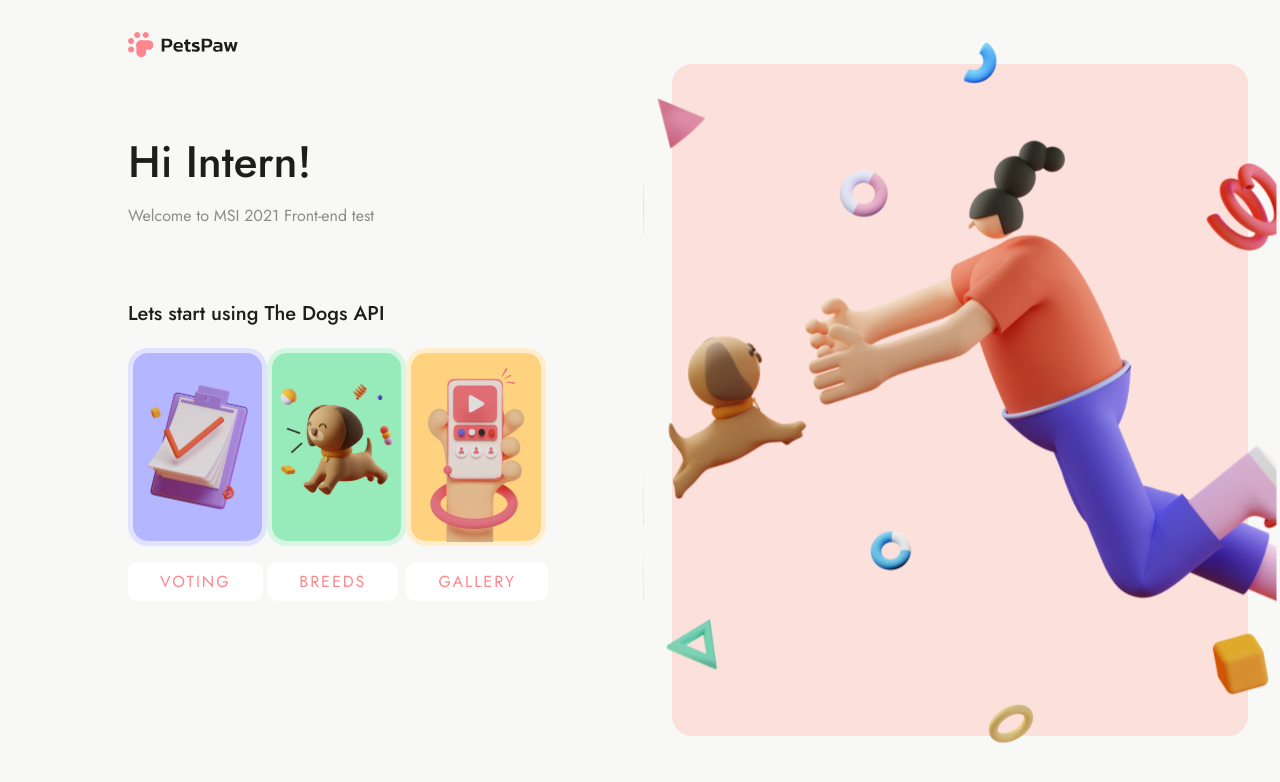
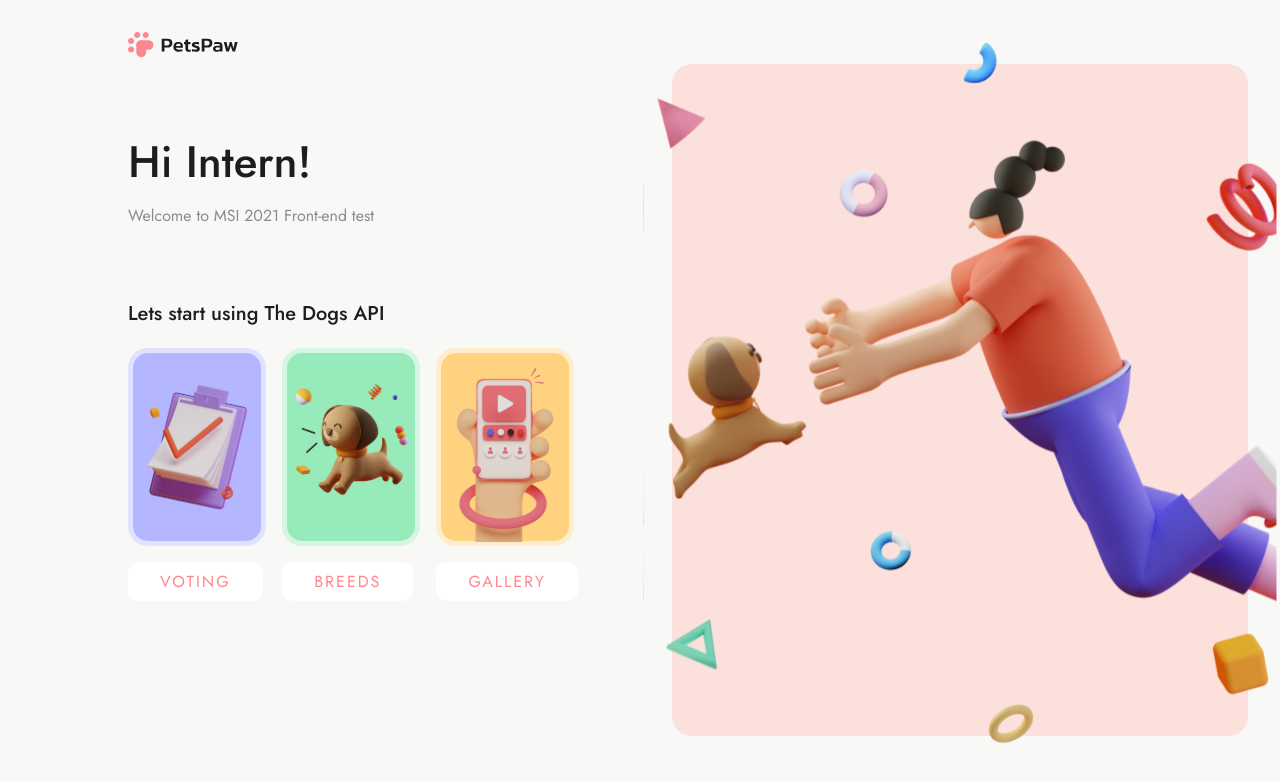
Before and after one commit to anastasssia88/macpaw-frontend, a React (Create React App) app: page / in a window 1280 px wide. Shown: the top 782 px of the page. Built offline with nearby package versions, Linux system fonts and the light colour scheme.

Commit message:
add fixed position to navabr

```diff
--- a/src/components/NavItem.js
+++ b/src/components/NavItem.js
@@ -44,9 +44,9 @@ const Div = styled.div`
     background-color: ${props => props.green && '#97EAB9'};
     background-color: ${props => props.yellow && '#FFD280'};
 
-    width: 139.24px;
+    padding: 1.3rem 1rem;
+    width: 138px;
     height: 198px;
-    padding: 1.3rem 1rem;
     margin-bottom: 1.7rem;
     border-radius: 20px;
     border: 5px solid rgba(255, 255, 255, 0.6);
--- a/src/layout/Sidenav.js
+++ b/src/layout/Sidenav.js
@@ -20,6 +20,7 @@ const Sidenav = () => {
 
     return (
         <Section>
+            <div>
             <Wrapper>
                 <Link to="/">
                     <Logo src={logo} alt="pets paw" />
@@ -36,6 +37,7 @@ const Sidenav = () => {
                 </div>
 
             </Wrapper>
+            </div>
         </Section>
     )
 }
@@ -43,21 +45,25 @@ const Sidenav = () => {
 export default Sidenav
 
 
-const Section = styled.section`
-    background: ${props => props.theme.bgMain};
-    height: 100vh;
-    width: 50%;
-`
-
 // const Section = styled.section`
 //     background: ${props => props.theme.bgMain};
 //     height: 100vh;
 //     width: 50%;
-//     position: fixed;
 // `
 
+const Section = styled.section`
+    background: ${props => props.theme.bgMain};
+    min-height: 100vh;
+    height: auto;
+    width: 50%;
+
+`
+
 const Wrapper = styled.div`
+    width: 450px;
     margin: 2rem 8rem;
+    position: fixed;
+    background: ${props => props.theme.bgMain};
 
     h1 {
         margin-top: 5rem;
--- a/src/theme/globalStyles.js
+++ b/src/theme/globalStyles.js
@@ -128,6 +128,12 @@ table {
 
 html {
     height: 100vh;
+    scroll-behavior: smooth;
+}
+
+html, body {
+    max-width: 100%;
+    overflow-x: hidden;
 }
 
 * {
```
